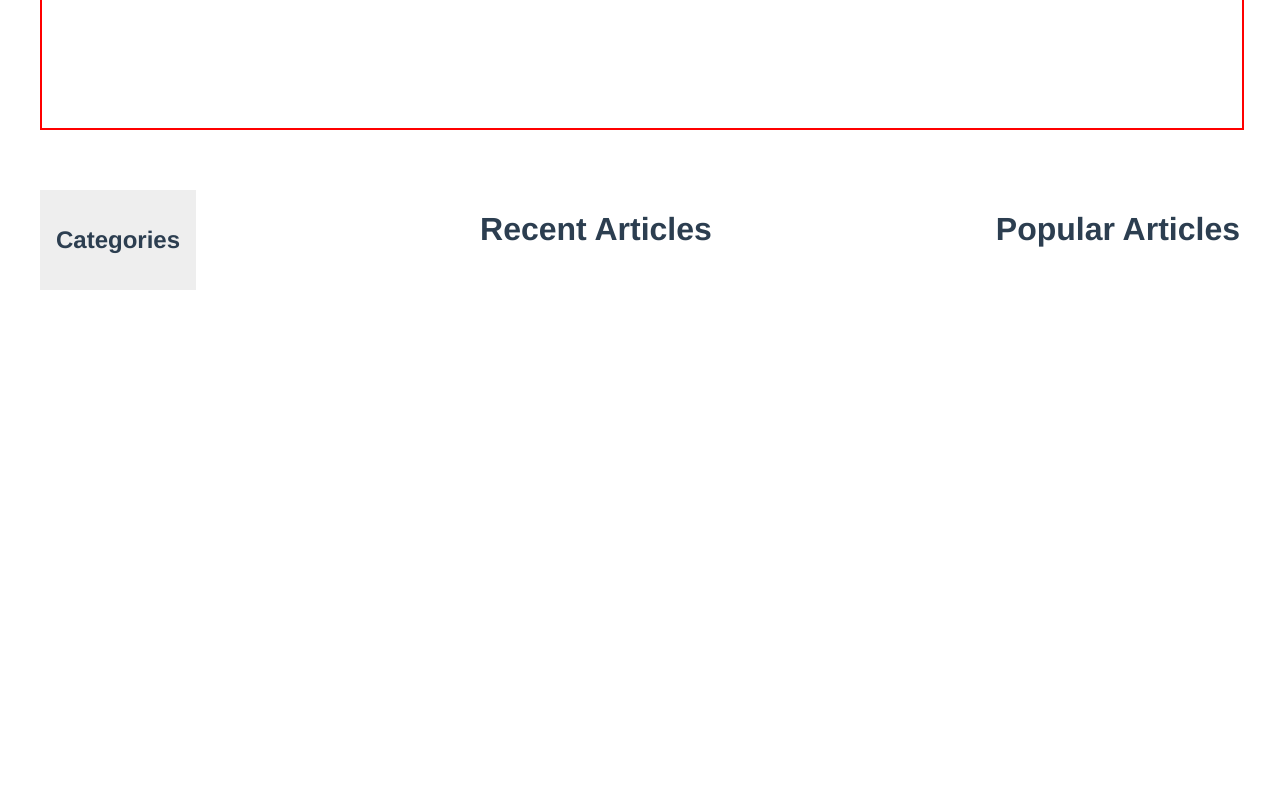
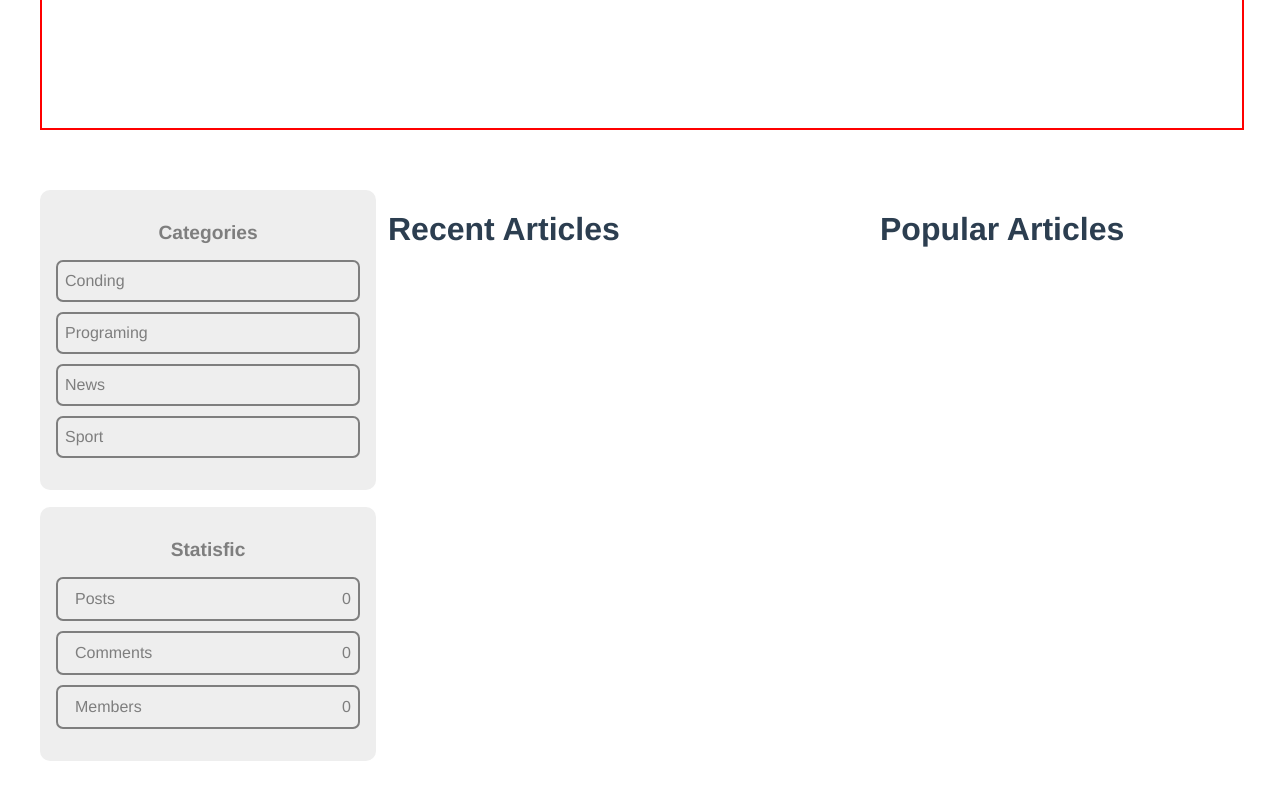
Before and after one commit to AliMundher/my-blog, a Vue app: page / in a window 1280 px wide. Shown: the part 302-1102 px from the top of the page. Built offline with nearby package versions, Linux system fonts and the light colour scheme.

Commit message:
add style to section category and statistics

```diff
--- a/src/App.vue
+++ b/src/App.vue
@@ -27,4 +27,5 @@ body {
   box-sizing: border-box;
   height:3000px;
 }
+
 </style>
--- a/src/assets/sass/_variables.scss
+++ b/src/assets/sass/_variables.scss
@@ -12,4 +12,28 @@ $bgArticle: #eee;
 @mixin bgSectionsArticles {
   background-color: $bgArticle;
   padding: 1rem;
+  border-radius:10px;
 }
+
+@mixin title{
+  text-transform:capitalize;
+  text-align:center;
+  font-size:1.2rem;
+  color:#7e7e7e;
+}
+
+@mixin ulStyle{
+  list-style:none;
+  padding:0;
+}
+
+@mixin liStyle{
+  border-radius:7px;
+  border:2px solid #7e7e7e;
+  margin-bottom:10px;
+  padding:1px 7px;
+  display:flex;
+  justify-content:space-between;
+  align-items:center;
+  color:#7e7e7e;
+}
--- a/src/components/Articles.vue
+++ b/src/components/Articles.vue
@@ -35,11 +35,13 @@ export default {
   justify-content: space-between;
 
   .article__category {
-    background-color: $bgArticle;
+    flex-basis:28%;
   }
   .article__recent {
+    flex-basis:40%;
   }
   .article__popular {
+    flex-basis:30%;
   }
 }
 </style>
--- a/src/components/Category.vue
+++ b/src/components/Category.vue
@@ -1,7 +1,32 @@
 <template>
+  <div class="main">
   <div class="category">
     <h2 class="category__title">categories</h2>
+    <ul class="category__list">
+      <li>conding</li>
+      <li>Programing</li>
+      <li>news</li>
+      <li>sport</li>
+    </ul>
   </div>
+  <div class="statisfic">
+    <h2 class="statisfic__title">statisfic</h2>
+    <ul class="statisfic__list">
+      <li>
+        <h5>posts</h5>
+        <span>0</span>
+      </li>
+      <li>
+        <h5>comments</h5>
+        <span>0</span>
+      </li>
+      <li>
+        <h5>members</h5>
+        <span>0</span>
+      </li>
+    </ul>
+  </div>
+</div>
 </template>
 
 <script>
@@ -11,11 +36,43 @@ export default {
 </script>
 
 <style lang="scss" scoped>
-.category {
+.main{
+  .category {
   @include bgSectionsArticles;
 
   .category__title {
-    text-transform: capitalize;
+    @include title;
+  }
+  .category__list{
+    @include ulStyle;
+    li{
+      @include liStyle;
+      text-transform:capitalize;
+      padding:10px 7px!important;
+      cursor:pointer;
+    }
   }
 }
+ .statisfic{
+  @include bgSectionsArticles;
+  margin-top:5%;
+
+  .statisfic__title{
+    @include title;
+  }
+  .statisfic__list{
+    @include ulStyle;
+    li{
+      @include liStyle;
+      text-transform:capitalize;
+      h5{
+        padding:10px;
+        margin:0;
+        font-size:1rem;
+        font-weight:normal;
+      }
+    }
+  }
+ }
+}
 </style>
--- a/vue.config.js
+++ b/vue.config.js
@@ -3,9 +3,7 @@ module.exports = {
     loaderOptions: {
       sass: {
         additionalData: `@import "@/assets/sass/_variables.scss";`,
-
       },
-
     }
   }
 }
```
